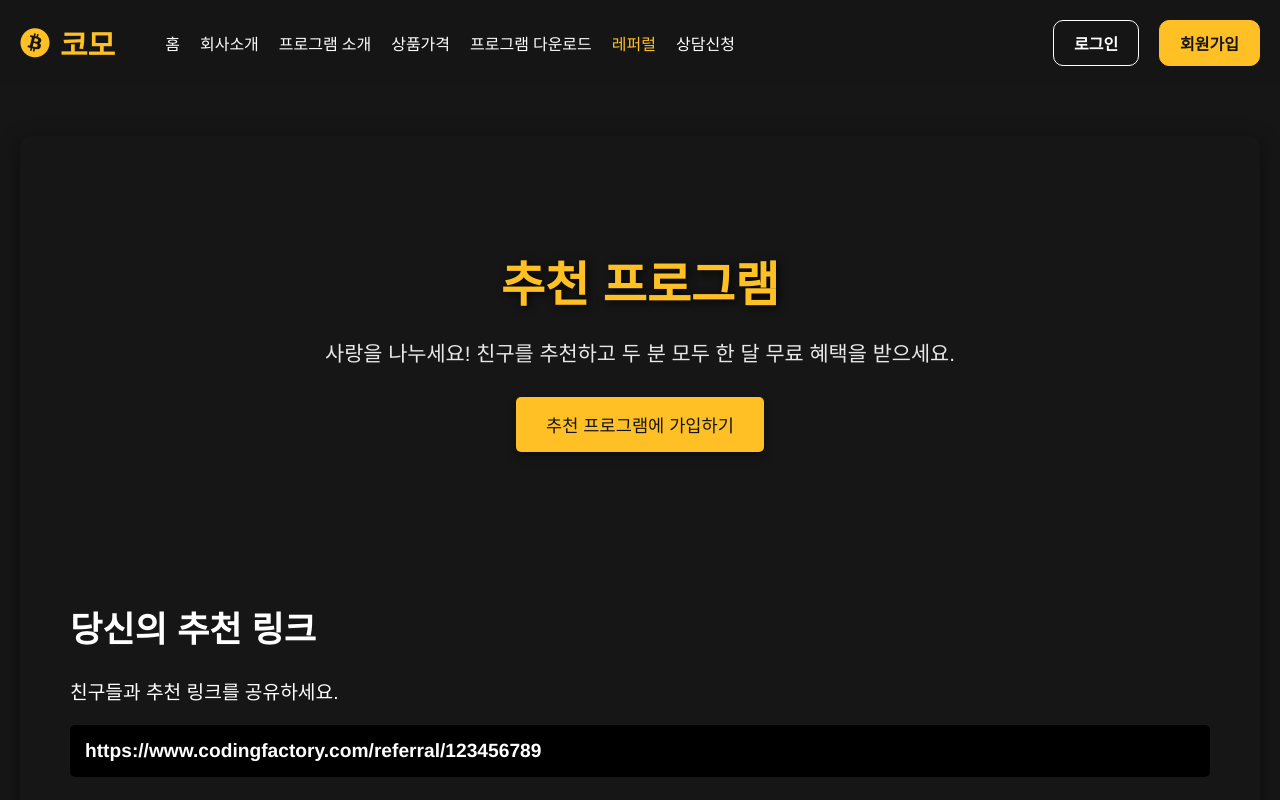
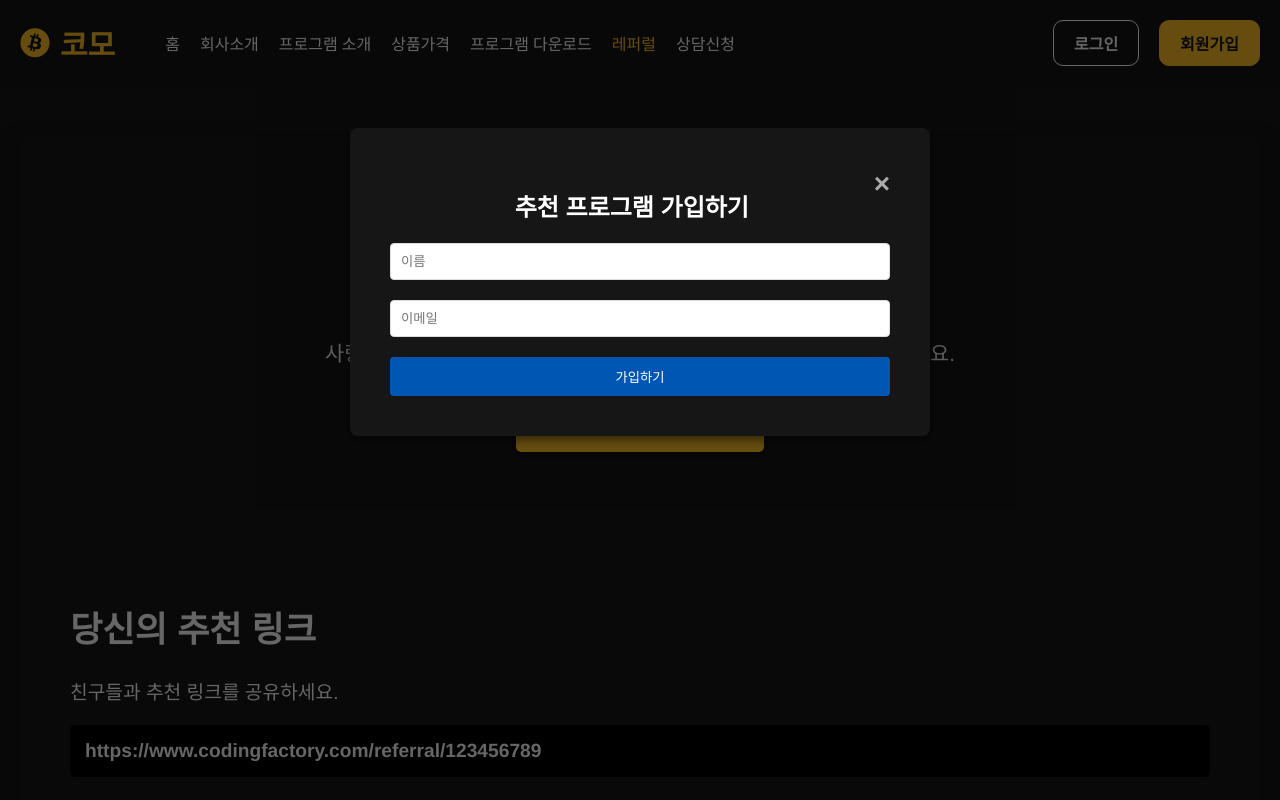
Before and after one commit to Ryugi62/como_website, a Vue app in the folder web/: page /referral in a window 1280 px wide. Both pictures are taken after a click on the button "추천 프로그램에 가입하기". Shown: the top 800 px of the page. Built offline with nearby package versions, Linux system fonts and the light colour scheme.

Commit message:
feat : on and off referral modal
design : create referral modal design

```diff
--- /dev/null
+++ b/web/src/components/ReferralModal.vue
@@ -0,0 +1,101 @@
+<template>
+  <div v-if="isVisible" class="modal" @click="closeModal">
+    <div class="modal-content" @click.stop>
+      <span @click="closeModal" class="close">&times;</span>
+      <h2>추천 프로그램 가입하기</h2>
+      <form @submit.prevent="submitForm">
+        <input type="text" v-model="name" placeholder="이름" required />
+        <input type="email" v-model="email" placeholder="이메일" required />
+        <button type="submit">가입하기</button>
+      </form>
+    </div>
+  </div>
+</template>
+
+<script>
+export default {
+  name: "ReferralModal",
+  props: {
+    isVisible: Boolean,
+  },
+  methods: {
+    closeModal() {
+      this.$emit("close");
+    },
+  },
+};
+</script>
+
+<style scoped>
+/* 모달 스타일 */
+.modal {
+  display: block;
+  position: fixed;
+  z-index: 1000;
+  left: 0;
+  top: 0;
+  width: 100%;
+  height: 100%;
+  overflow: auto;
+  background-color: rgba(0, 0, 0, 0.6); /* 더 어두운 반투명 배경 */
+}
+
+.modal-content {
+  width: 50%; /* 너비 조정 */
+  margin: 10% auto;
+  padding: 40px;
+  max-width: 500px; /* 최대 너비 설정 */
+  box-shadow: 0 4px 10px rgba(0, 0, 0, 0.5); /* 그림자 추가 */
+  border-radius: 8px; /* 모서리 둥글게 */
+  background-color: #161616;
+}
+
+/* 텍스트 스타일 */
+h2 {
+  color: #ffffff;
+  font-family: Arial, sans-serif;
+  margin-bottom: 20px;
+}
+
+/* 입력 필드 스타일 */
+input[type="text"],
+input[type="email"] {
+  width: 100%;
+  border: 1px solid #ddd;
+  padding: 10px;
+  box-sizing: border-box;
+  border-radius: 4px;
+  margin-bottom: 20px;
+}
+
+/* 버튼 스타일 */
+button {
+  width: 100%;
+  color: white;
+  border: none;
+  cursor: pointer;
+  padding: 10px;
+  transition: background-color 0.3s;
+  border-radius: 4px;
+  background-color: #0056b3;
+}
+
+button:hover {
+  background-color: #004494;
+}
+
+/* 닫기 버튼 스타일 */
+.close {
+  float: right;
+  color: #aaa;
+  font-size: 28px;
+  font-weight: bold;
+}
+
+.close:hover,
+.close:focus {
+  color: #ffffff;
+  cursor: pointer;
+  text-decoration: none;
+}
+</style>
--- a/web/src/views/ReferralView.vue
+++ b/web/src/views/ReferralView.vue
@@ -8,7 +8,12 @@
       <p>
         사랑을 나누세요! 친구를 추천하고 두 분 모두 한 달 무료 혜택을 받으세요.
       </p>
-      <button>추천 프로그램에 가입하기</button>
+      <button @click="openModal">추천 프로그램에 가입하기</button>
+      <ReferralModal
+        v-if="isModalVisible"
+        :isVisible="isModalVisible"
+        @close="isModalVisible = false"
+      />
     </section>
 
     <!-- 추천 링크 섹션 -->
@@ -69,13 +74,17 @@
 <script>
 import HeaderComponent from "@/components/HeaderComponent.vue";
 import FooterComponent from "@/components/FooterComponent.vue";
+import ReferralModal from "@/components/ReferralModal.vue";
 
 export default {
   name: "ReferralView",
+
   components: {
     HeaderComponent,
     FooterComponent,
+    ReferralModal,
   },
+
   data() {
     return {
       referralLink: null,
@@ -91,11 +100,17 @@ export default {
         // ... additional referral objects
       ],
       totalEarnings: 0,
+      isModalVisible: false,
     };
   },
+
   methods: {
     generateReferralLink() {
       // Method to generate a referral link
+    },
+
+    openModal() {
+      this.isModalVisible = true;
     },
   },
 };
@@ -193,7 +208,6 @@ main {
   display: flex;
   padding: 20px;
   margin-top: 40px;
-  box-shadow: 0 4px 8px rgba(0, 0, 0, 0.3);
   border-radius: 8px;
   justify-content: space-around;
 }
```
